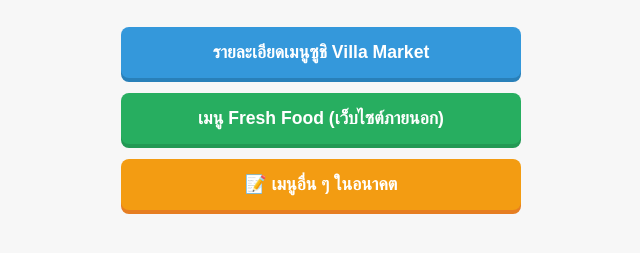
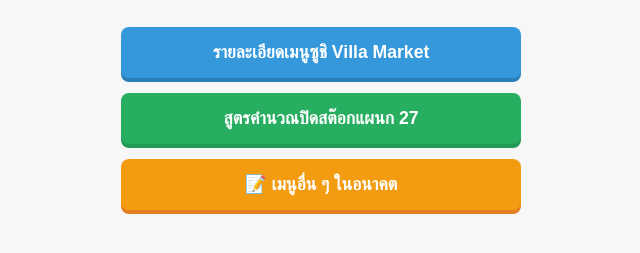
Before and after one commit to Anawinza/sushi-menu-manual, a plain HTML site: page index.html in a window 1280 px wide. Shown: the part 95-348 px from the top of the page, without its empty margins (319-959 px from the left). Drawn offline with Linux system fonts and the light colour scheme.

Commit message:
Update index.html

```diff
--- a/index.html
+++ b/index.html
@@ -73,7 +73,7 @@
         </a>
 
         <a href="https://anawinza.github.io/-Fresh-Food/" target="_blank" class="menu-link">
-            <button class="menu-button fresh-food">เมนู Fresh Food (เว็บไซต์ภายนอก)</button>
+            <button class="menu-button fresh-food">สูตรคำนวณปิดสต๊อกแผนก 27</button>
         </a>
 
         <a href="#" class="menu-link">
```
